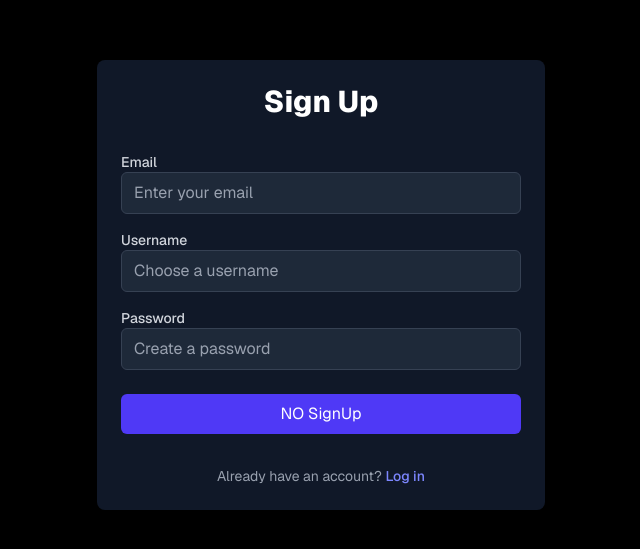
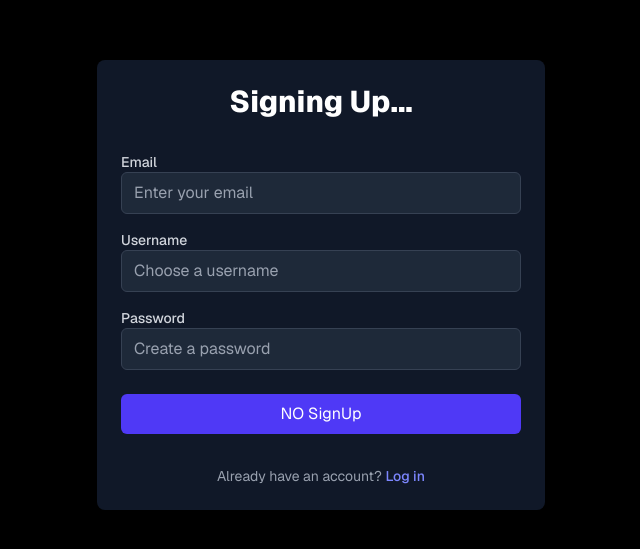
Before and after one commit to Soumyodeep-Dey/auth_next_js, a Next.js app: page /signup in a window 1280 px wide. Shown: the part 115-664 px from the top of the page, without its empty margins (319-959 px from the left). Built offline with nearby package versions, Linux system fonts and the light colour scheme.

Commit message:
checking signup is working or not

```diff
--- a/src/app/signup/page.tsx
+++ b/src/app/signup/page.tsx
@@ -1,8 +1,9 @@
 "use client";
 import Link from 'next/link';
-import React, {useEffect} from 'react';
+import React, { useEffect } from 'react';
 import { useRouter } from 'next/navigation';
-import { Axios } from 'axios';
+import axios from 'axios';
+import toast from 'react-hot-toast';
 
 export default function SignupPage() {
   const router = useRouter();
@@ -12,13 +13,28 @@ export default function SignupPage() {
     username: ''
   });
   const [buttonDisabled, setButtonDisabled] = React.useState(false);
+  const [loading, setLoading] = React.useState(false);
 
+  // Function to handle signup
   const onSignup = async () => {
+    try {
+      setLoading(true);
+      const response = await axios.post('/api/users/signup', user);
+      console.log('Signup response:', response.data);
+      toast.success('Signup successful!');
+      router.push('/login');
+    } catch (error:any) {
+      toast.error(error.message || 'An error occurred during signup');
 
+      console.error('Signup error:', error);
+      return;
+    } finally {
+      setLoading(false);
+    }
   };
 
   useEffect(() => {
-    if (user.email.length > 0 && user.password.length > 0 && user.username.length > 0 ) {
+    if (user.email.length > 0 && user.password.length > 0 && user.username.length > 0) {
       setButtonDisabled(false);
     } else {
       setButtonDisabled(true);
@@ -30,7 +46,7 @@ export default function SignupPage() {
       <div className="card max-w-md w-full space-y-8">
         <div>
           <h2 className="text-center text-3xl font-extrabold">
-            Sign Up
+            {loading ? 'Processing...Please wait' : 'Signing Up...'}
           </h2>
         </div>
         <form className="mt-8 space-y-6">
@@ -85,7 +101,7 @@ export default function SignupPage() {
               onClick={onSignup}
               className="btn-primary w-full"
             >
-              {              buttonDisabled ? 'NO SignUp' : 'Sign Up'}
+              {buttonDisabled ? 'NO SignUp' : 'Sign Up'}
             </button>
           </div>
         </form>
```
